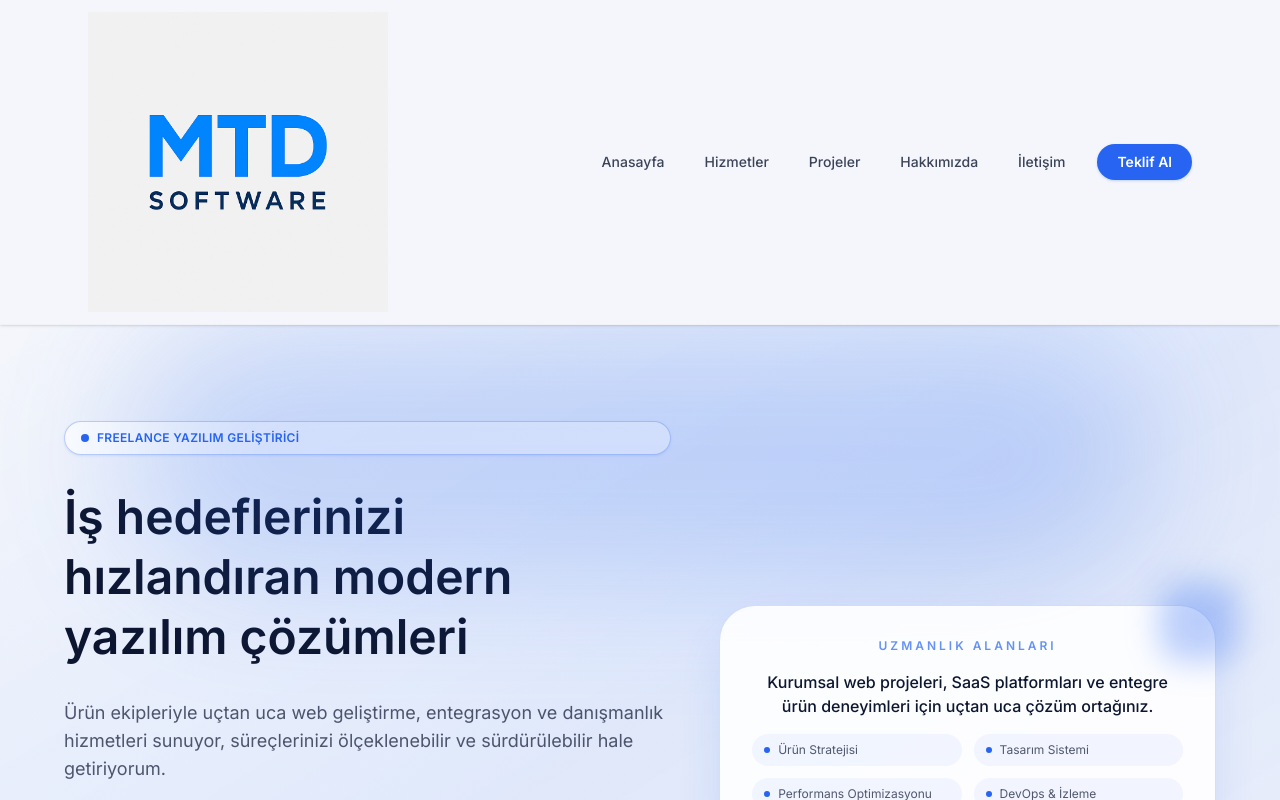
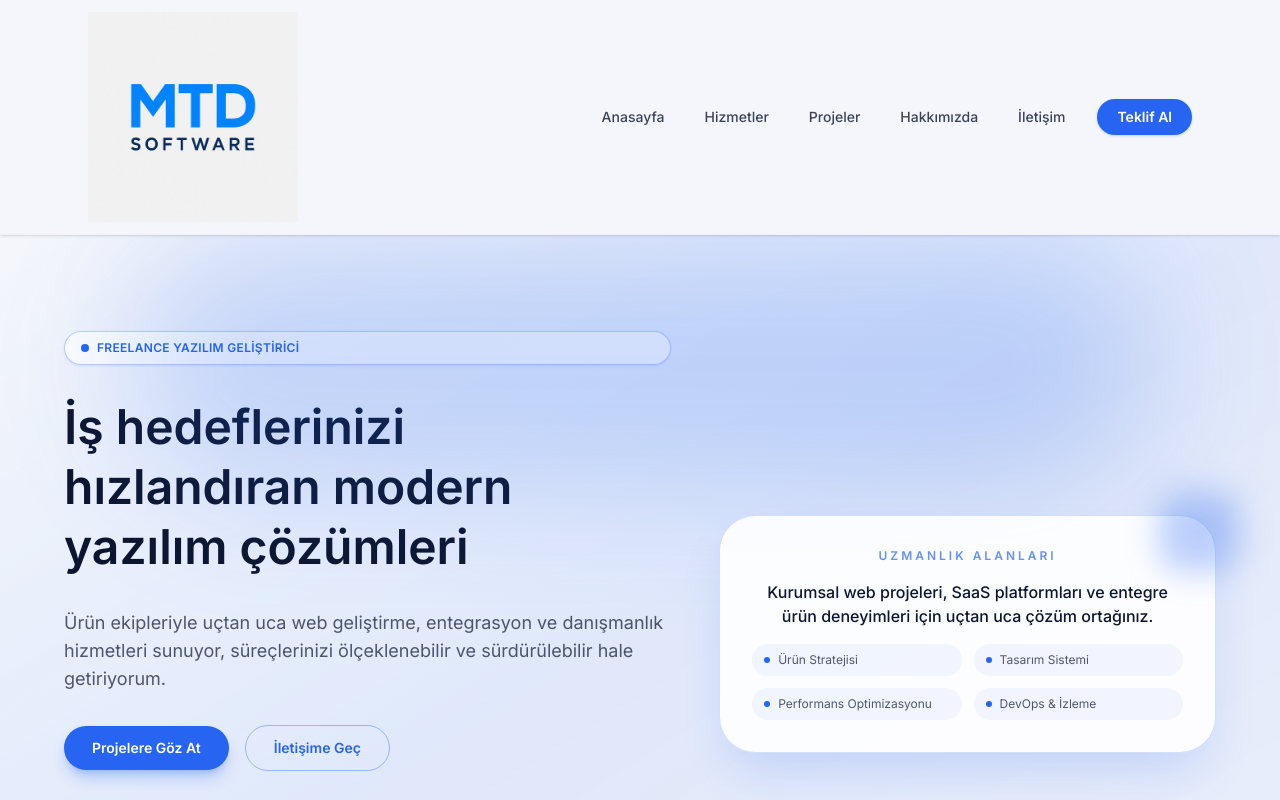
Before and after one commit to Nakataha/mtdsoftware-site, a Next.js app: page / in a window 1280 px wide. Shown: the top 800 px of the page. Built offline with nearby package versions, Linux system fonts and the light colour scheme.

Commit message:
Adjust logo dimensions and sizes in Header component

```diff
--- a/src/components/layout/Header.tsx
+++ b/src/components/layout/Header.tsx
@@ -47,20 +47,20 @@ export default function Header() {
               <Image
                 src="/MTD_Logo.png"
                 alt="MTD Software"
-                width={300}
-                height={80}
+                width={210}
+                height={70}
                 priority
-                sizes="300px"
-                className="h-auto w-[300px] object-contain dark:hidden"
+                sizes="(min-width:1024px) 210px, (min-width:640px) 200px, 180px"
+                className="h-auto w-[180px] sm:w-[200px] lg:w-[210px] object-contain dark:hidden"
               />
               <Image
                 src="/MTD_Logo_Dark.png"
                 alt="MTD Software"
-                width={300}
-                height={80}
+                width={210}
+                height={70}
                 priority
-                sizes="300px"
-                className="hidden h-auto w-[300px] object-contain dark:block"
+                sizes="(min-width:1024px) 210px, (min-width:640px) 200px, 180px"
+                className="hidden h-auto w-[180px] sm:w-[200px] lg:w-[210px] object-contain dark:block"
               />
             </span>
           </Link>
@@ -133,20 +133,18 @@ export default function Header() {
                 <Image
                   src="/MTD_Logo.png"
                   alt="MTD Software"
-                  width={240}
-                  height={64}
+                  width={200}
+                  height={60}
                   priority
-                  sizes="240px"
-                  className="h-auto w-[240px] object-contain dark:hidden"
+                  className="h-auto w-[200px] object-contain dark:hidden"
                 />
                 <Image
                   src="/MTD_Logo_Dark.png"
                   alt="MTD Software"
-                  width={240}
-                  height={64}
+                  width={200}
+                  height={60}
                   priority
-                  sizes="240px"
-                  className="hidden h-auto w-[240px] object-contain dark:block"
+                  className="hidden h-auto w-[200px] object-contain dark:block"
                 />
               </Link>
               <button
```
